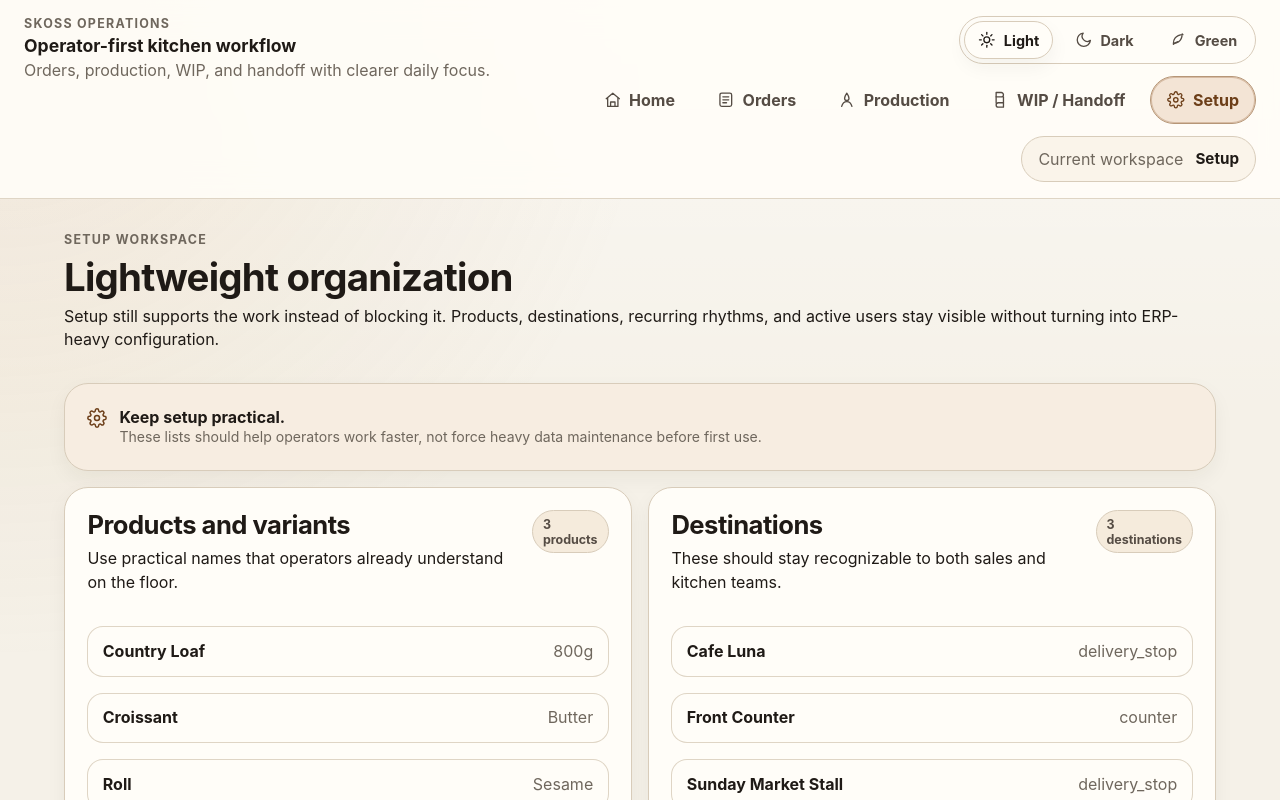
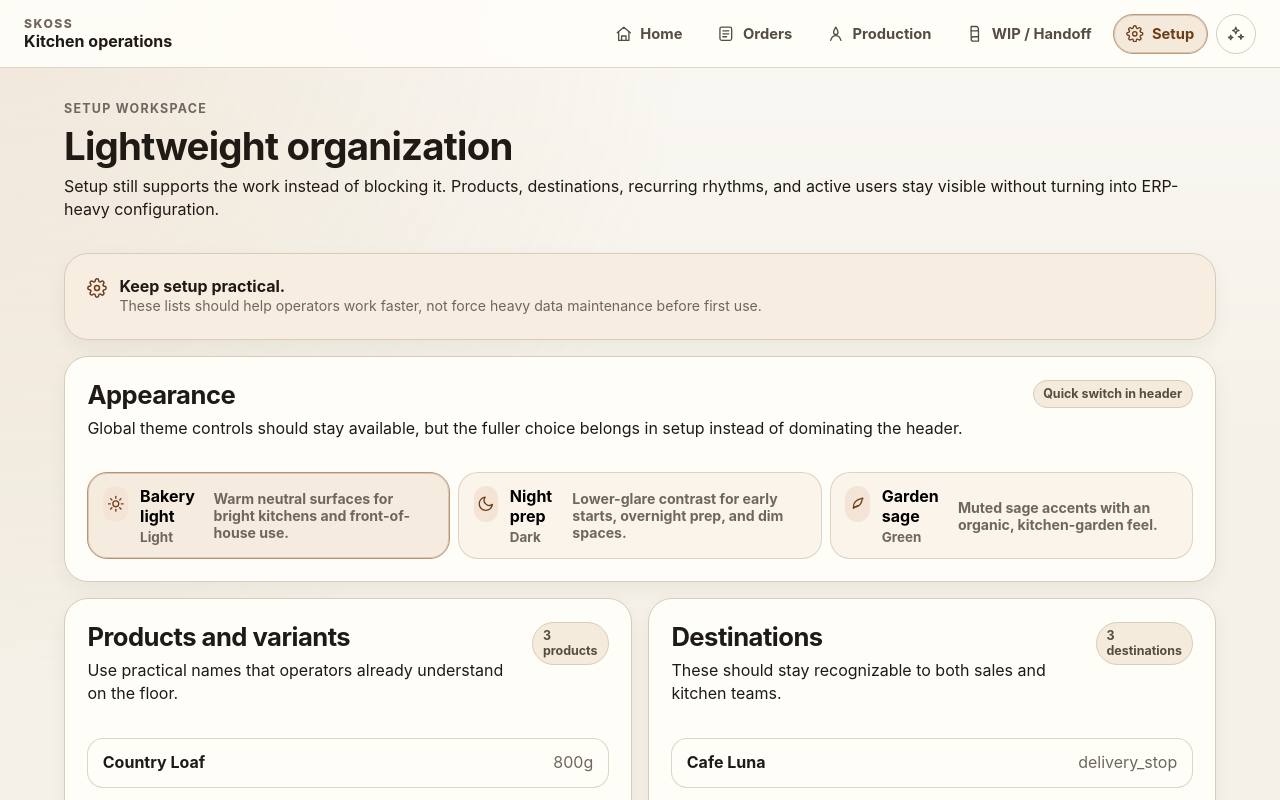
Before and after one commit to sigilabcodex/SKOSS, a Next.js app: page /setup in a window 1280 px wide. Shown: the top 800 px of the page. Built offline with nearby package versions, Linux system fonts and the light colour scheme.

Commit message:
Refine shell header and theme controls

```diff
--- a/app/globals.css
+++ b/app/globals.css
@@ -90,37 +90,37 @@
 
 :root[data-theme='garden'] {
   color-scheme: light;
-  --bg: #eef3ea;
-  --bg-accent: radial-gradient(circle at top left, rgba(56, 119, 79, 0.18), transparent 32%), linear-gradient(180deg, rgba(255, 255, 255, 0.58), transparent 28%);
-  --surface: #fcfefb;
-  --surface-soft: #f3f8f0;
-  --surface-strong: #e6f0e4;
-  --surface-contrast: #d4e8d5;
-  --surface-inset: #f5faf4;
-  --ink: #182419;
-  --ink-soft: #28442f;
-  --muted: #5d6f61;
-  --border: #c4d6c5;
-  --border-strong: #9fbc9e;
-  --accent: #2f6b43;
-  --accent-strong: #245236;
-  --accent-soft: #dcefe1;
-  --accent-ghost: rgba(47, 107, 67, 0.12);
-  --success: #25795a;
-  --success-soft: #e8f7f0;
-  --warning: #a06712;
-  --warning-soft: #fff2df;
-  --danger: #a1472f;
-  --danger-soft: #fff0eb;
-  --info: #2f6c72;
-  --info-soft: #e7f5f6;
-  --changed: #92691d;
-  --changed-soft: #fbf0dc;
-  --draft: #5c6ca6;
-  --draft-soft: #eceffa;
-  --neutral: #5d6f61;
-  --neutral-soft: #edf3ee;
-  --focus: #347a58;
+  --bg: #eef0e7;
+  --bg-accent: radial-gradient(circle at top left, rgba(123, 149, 113, 0.24), transparent 34%), linear-gradient(180deg, rgba(255, 255, 255, 0.6), transparent 30%);
+  --surface: #fbfcf8;
+  --surface-soft: #f3f5ef;
+  --surface-strong: #e7ebe1;
+  --surface-contrast: #d6dece;
+  --surface-inset: #f6f8f2;
+  --ink: #1d241d;
+  --ink-soft: #334236;
+  --muted: #667065;
+  --border: #c9d0c1;
+  --border-strong: #aab5a1;
+  --accent: #647c62;
+  --accent-strong: #4b614b;
+  --accent-soft: #e2e9dd;
+  --accent-ghost: rgba(100, 124, 98, 0.14);
+  --success: #1f7b68;
+  --success-soft: #e7f6f1;
+  --warning: #9f6b21;
+  --warning-soft: #fbf1df;
+  --danger: #a24c36;
+  --danger-soft: #fdf0ec;
+  --info: #3a667d;
+  --info-soft: #e9f2f9;
+  --changed: #8f6724;
+  --changed-soft: #f8efdf;
+  --draft: #6470a8;
+  --draft-soft: #edf0fa;
+  --neutral: #5f6d61;
+  --neutral-soft: #edf1eb;
+  --focus: #476f5a;
 }
 
 * {
@@ -218,26 +218,26 @@ textarea {
   z-index: 30;
   display: flex;
   flex-wrap: wrap;
-  align-items: flex-start;
+  align-items: center;
   justify-content: space-between;
-  gap: var(--space-5);
-  padding: var(--space-4) clamp(1rem, 2vw, 1.5rem);
+  gap: var(--space-3);
+  padding: 0.85rem clamp(1rem, 2vw, 1.5rem);
   border-bottom: 1px solid color-mix(in srgb, var(--border) 80%, transparent);
-  background: color-mix(in srgb, var(--surface) 90%, transparent);
+  background: color-mix(in srgb, var(--surface) 92%, transparent);
   backdrop-filter: blur(16px);
 }
 
 .brand-block {
-  display: grid;
-  gap: var(--space-1);
-  max-width: 32rem;
+  display: inline-grid;
+  gap: 0.15rem;
 }
 
 .brand-block strong {
-  font-size: 1.1rem;
+  font-size: 1rem;
+  line-height: 1.1;
 }
 
-.brand-block span,
+.brand-kicker,
 .status-note,
 .eyebrow,
 .list-row p,
@@ -251,27 +251,31 @@ label,
 .section-copy,
 .summary-pill,
 .stat-card span,
-.workspace-label,
-.inline-meta {
+.inline-meta,
+.theme-panel-kicker,
+.theme-menu-caption {
   color: var(--muted);
 }
 
-.shell-controls {
-  display: grid;
-  gap: var(--space-3);
-  justify-items: end;
+.brand-kicker {
+  font-size: 0.76rem;
+  letter-spacing: 0.12em;
+  text-transform: uppercase;
+  font-weight: 800;
 }
 
-.nav-stack {
-  display: grid;
-  gap: var(--space-3);
-  justify-items: end;
+.shell-controls {
+  display: flex;
+  flex-wrap: wrap;
+  align-items: center;
+  justify-content: flex-end;
+  gap: var(--space-2);
 }
 
 .shell-nav {
   display: flex;
   flex-wrap: wrap;
-  gap: var(--space-2);
+  gap: 0.45rem;
   justify-content: flex-end;
 }
 
@@ -279,13 +283,15 @@ label,
 .button-primary,
 .button-secondary,
 .button-ghost,
-.theme-chip {
+.theme-menu-button,
+.theme-menu-option,
+.theme-panel-option {
   display: inline-flex;
   align-items: center;
   justify-content: center;
   gap: var(--space-2);
-  min-height: 46px;
-  padding: 0.8rem 1rem;
+  min-height: 44px;
+  padding: 0.72rem 0.95rem;
   border-radius: var(--radius-pill);
   font-weight: 700;
   border: 1px solid transparent;
@@ -294,7 +300,15 @@ label,
 }
 
 .shell-nav-link {
+  min-height: 40px;
+  padding: 0.62rem 0.8rem;
   color: var(--ink-soft);
+  background: transparent;
+}
+
+.nav-label {
+  white-space: nowrap;
+  font-size: 0.92rem;
 }
 
 .shell-nav-link:hover,
@@ -305,8 +319,12 @@ label,
 .button-ghost:focus-visible,
 .panel-link:hover,
 .panel-link:focus-visible,
-.theme-chip:hover,
-.theme-chip:focus-visible {
+.theme-menu-button:hover,
+.theme-menu-button:focus-visible,
+.theme-menu-option:hover,
+.theme-menu-option:focus-visible,
+.theme-panel-option:hover,
+.theme-panel-option:focus-visible {
   border-color: var(--border-strong);
   background: var(--surface);
   box-shadow: var(--shadow-sm);
@@ -316,65 +334,125 @@ label,
 .button-primary:active,
 .button-secondary:active,
 .button-ghost:active,
-.theme-chip:active,
+.theme-menu-button:active,
+.theme-menu-option:active,
+.theme-panel-option:active,
 .panel-link:active {
   transform: translateY(1px);
 }
 
 .shell-nav-link.is-active {
   color: var(--accent-strong);
-  border-color: color-mix(in srgb, var(--accent) 45%, var(--border));
-  background: var(--accent-soft);
-  box-shadow: inset 0 0 0 1px color-mix(in srgb, var(--accent) 28%, transparent);
-}
-
-.workspace-indicator {
-  display: inline-flex;
-  align-items: center;
-  gap: var(--space-3);
-  padding: 0.75rem 1rem;
-  border-radius: var(--radius-pill);
-  border: 1px solid var(--border);
-  background: var(--surface-soft);
-}
-
-.workspace-indicator strong {
-  font-size: 0.95rem;
+  border-color: color-mix(in srgb, var(--accent) 42%, var(--border));
+  background: color-mix(in srgb, var(--accent-soft) 82%, var(--surface));
+  box-shadow: inset 0 0 0 1px color-mix(in srgb, var(--accent) 24%, transparent);
 }
 
 .theme-switcher {
-  display: inline-flex;
-  flex-wrap: wrap;
-  gap: var(--space-2);
-  padding: var(--space-1);
-  border-radius: var(--radius-pill);
-  border: 1px solid var(--border);
-  background: color-mix(in srgb, var(--surface) 84%, transparent);
+  position: relative;
 }
 
-.theme-chip {
-  min-height: 38px;
-  padding: 0.55rem 0.8rem;
-  font-size: 0.9rem;
-  background: transparent;
+.theme-switcher summary {
+  list-style: none;
+}
+
+.theme-switcher summary::-webkit-details-marker {
+  display: none;
+}
+
+.theme-menu-button {
+  min-height: 40px;
+  min-width: 40px;
+  padding: 0;
+  border-radius: var(--radius-pill);
+  border-color: var(--border);
+  background: color-mix(in srgb, var(--surface) 88%, transparent);
   color: var(--ink-soft);
 }
 
-.theme-chip.is-active {
-  background: var(--surface);
-  border-color: var(--border);
-  color: var(--ink);
-  box-shadow: var(--shadow-sm);
+.theme-menu {
+  position: absolute;
+  top: calc(100% + 0.55rem);
+  right: 0;
+  width: min(20rem, calc(100vw - 2rem));
+  padding: 0.85rem;
+  border-radius: var(--radius-lg);
+  border: 1px solid var(--border);
+  background: color-mix(in srgb, var(--surface) 97%, transparent);
+  box-shadow: var(--shadow-md);
 }
 
-html[data-theme='light'] .theme-chip[data-theme-option='light'],
-html[data-theme='dark'] .theme-chip[data-theme-option='dark'],
-html[data-theme='garden'] .theme-chip[data-theme-option='garden'],
-.theme-chip[aria-pressed='true'] {
-  background: var(--surface);
-  border-color: var(--border);
-  color: var(--ink);
-  box-shadow: var(--shadow-sm);
+.theme-menu-header {
+  display: flex;
+  gap: var(--space-2);
+  align-items: flex-start;
+  padding: 0.2rem 0.15rem 0.8rem;
+}
+
+.theme-menu-options,
+.theme-panel {
+  display: grid;
+  gap: var(--space-2);
+}
+
+.theme-menu-option,
+.theme-panel-option {
+  width: 100%;
+  justify-content: flex-start;
+  min-height: auto;
+  padding: 0.8rem 0.9rem;
+  border-radius: var(--radius-lg);
+  background: var(--surface-soft);
+  border-color: color-mix(in srgb, var(--border) 82%, transparent);
+  text-align: left;
+}
+
+.theme-menu-option-main,
+.theme-panel-header {
+  display: flex;
+  align-items: flex-start;
+  gap: var(--space-3);
+}
+
+.theme-menu-option-main > span:last-child,
+.theme-panel-header > span:last-child {
+  display: grid;
+  gap: 0.2rem;
+}
+
+.theme-menu-icon-wrap,
+.theme-panel-icon-wrap {
+  display: inline-flex;
+  align-items: center;
+  justify-content: center;
+  width: 2.25rem;
+  height: 2.25rem;
+  border-radius: var(--radius-md);
+  background: var(--accent-soft);
+  color: var(--accent-strong);
+}
+
+.theme-menu-caption,
+.theme-panel-kicker {
+  display: block;
+  font-size: 0.84rem;
+}
+
+html[data-theme='light'] .theme-menu-option[data-theme-option='light'],
+html[data-theme='dark'] .theme-menu-option[data-theme-option='dark'],
+html[data-theme='garden'] .theme-menu-option[data-theme-option='garden'],
+html[data-theme='light'] .theme-panel-option[data-theme-option='light'],
+html[data-theme='dark'] .theme-panel-option[data-theme-option='dark'],
+html[data-theme='garden'] .theme-panel-option[data-theme-option='garden'],
+.theme-menu-option[aria-pressed='true'],
+.theme-panel-option[aria-pressed='true'] {
+  border-color: color-mix(in srgb, var(--accent) 45%, var(--border));
+  background: color-mix(in srgb, var(--accent-soft) 72%, var(--surface));
+  box-shadow: inset 0 0 0 1px color-mix(in srgb, var(--accent) 24%, transparent);
+}
+
+.theme-panel {
+  grid-template-columns: repeat(auto-fit, minmax(220px, 1fr));
 }
 
 .shell-main {
@@ -807,7 +885,9 @@ html[data-theme='garden'] .theme-chip[data-theme-option='garden'],
 .button-primary:disabled,
 .button-secondary:disabled,
 .button-ghost:disabled,
-.theme-chip:disabled {
+.theme-menu-button:disabled,
+.theme-menu-option:disabled,
+.theme-panel-option:disabled {
   cursor: not-allowed;
   opacity: 0.68;
   box-shadow: none;
@@ -1133,16 +1213,14 @@ select:disabled {
   .action-row,
   .line-entry-top,
   .list-feedback-row,
-  .progress-row,
-  .workspace-indicator {
+  .progress-row {
     flex-direction: column;
     align-items: stretch;
   }
 
-  .shell-controls,
-  .nav-stack {
+  .shell-controls {
     width: 100%;
-    justify-items: stretch;
+    justify-content: space-between;
   }
 
   .shell-nav {
@@ -1153,9 +1231,14 @@ select:disabled {
   .button-primary,
   .button-secondary,
   .button-ghost,
-  .theme-chip {
+  .theme-menu-button {
     width: fit-content;
     max-width: 100%;
+  }
+
+  .theme-menu {
+    left: 0;
+    right: auto;
   }
 
   .compact-form,
--- a/app/layout.tsx
+++ b/app/layout.tsx
@@ -13,20 +13,7 @@ const themeInitScript = `
 (() => {
   const storageKey = 'skoss-theme';
   const savedTheme = window.localStorage.getItem(storageKey);
-  const theme = savedTheme || 'light';
-  document.documentElement.dataset.theme = theme;
-
-  const syncThemeButtons = () => {
-    document.querySelectorAll('[data-theme-option]').forEach((button) => {
-      button.setAttribute('aria-pressed', String(button.getAttribute('data-theme-option') === theme));
-    });
-  };
-
-  if (document.readyState === 'loading') {
-    document.addEventListener('DOMContentLoaded', syncThemeButtons, { once: true });
-  } else {
-    syncThemeButtons();
-  }
+  document.documentElement.dataset.theme = savedTheme || 'light';
 })();
 `;
 
--- a/app/setup/page.tsx
+++ b/app/setup/page.tsx
@@ -1,5 +1,6 @@
 import { formatDateLabel, formatTemplateScheduleLabel } from '@/lib/domain/formatters';
 import { getSetupWorkspace } from '@/lib/server/demo-data';
+import { ThemeSwitcher } from '@/components/theme-switcher';
 import { SetupIcon, SparklesIcon } from '@/components/ui-icons';
 
 export default async function SetupPage() {
@@ -24,6 +25,17 @@ export default async function SetupPage() {
           <strong>Keep setup practical.</strong>
           <p className="helper-text no-margin">These lists should help operators work faster, not force heavy data maintenance before first use.</p>
         </div>
+      </section>
+
+      <section className="panel page-stack">
+        <div className="table-header-row">
+          <div>
+            <h2>Appearance</h2>
+            <p>Global theme controls should stay available, but the fuller choice belongs in setup instead of dominating the header.</p>
+          </div>
+          <span className="summary-pill">Quick switch in header</span>
+        </div>
+        <ThemeSwitcher variant="panel" />
       </section>
 
       <section className="grid-two">
--- a/components/app-shell.tsx
+++ b/components/app-shell.tsx
@@ -1,3 +1,4 @@
+import Link from 'next/link';
 import type { ReactNode } from 'react';
 import { PrimaryNav } from '@/components/primary-nav';
 import { ThemeSwitcher } from '@/components/theme-switcher';
@@ -6,14 +7,13 @@ export function AppShell({ children }: { children?: ReactNode }) {
   return (
     <div className="shell">
       <header className="shell-header">
-        <div className="brand-block">
-          <span className="eyebrow no-margin">SKOSS operations</span>
-          <strong>Operator-first kitchen workflow</strong>
-          <span>Orders, production, WIP, and handoff with clearer daily focus.</span>
-        </div>
+        <Link href="/" className="brand-block" aria-label="SKOSS home">
+          <span className="brand-kicker">SKOSS</span>
+          <strong>Kitchen operations</strong>
+        </Link>
         <div className="shell-controls">
+          <PrimaryNav />
           <ThemeSwitcher />
-          <PrimaryNav />
         </div>
       </header>
       <main className="shell-main">{children}</main>
--- a/components/primary-nav.tsx
+++ b/components/primary-nav.tsx
@@ -13,7 +13,7 @@ function NavLink({ href, label, active, children }: { href: '/' | '/orders' | '/
       aria-current={active ? 'page' : undefined}
     >
       {children}
-      <span>{label}</span>
+      <span className="nav-label">{label}</span>
     </Link>
   );
 }
@@ -27,20 +27,7 @@ export function PrimaryNav() {
   const isHandoff = pathname.startsWith('/handoff');
   const isSetup = pathname.startsWith('/setup');
 
-  const activeLabel = isHome
-    ? 'Home'
-    : isOrders
-      ? 'Orders'
-      : isProduction
-        ? 'Production'
-        : isHandoff
-          ? 'WIP / Handoff'
-          : isSetup
-            ? 'Setup'
-            : 'Workspace';
-
   return (
-    <div className="nav-stack">
     <nav className="shell-nav" aria-label="Primary">
       <NavLink href="/" label="Home" active={isHome}>
         <HomeIcon className="nav-icon" />
@@ -58,10 +45,5 @@ export function PrimaryNav() {
         <SetupIcon className="nav-icon" />
       </NavLink>
     </nav>
-      <div className="workspace-indicator" aria-live="polite">
-        <span className="workspace-label">Current workspace</span>
-        <strong>{activeLabel}</strong>
-      </div>
-    </div>
   );
 }
--- a/components/theme-switcher.tsx
+++ b/components/theme-switcher.tsx
@@ -1,35 +1,16 @@
 'use client';
 
-import { LeafIcon, MoonIcon, SunIcon } from '@/components/ui-icons';
+import { applyThemeState, themeOptions } from '@/lib/theme';
+import { SparklesIcon } from '@/components/ui-icons';
 
-type ThemeName = 'light' | 'dark' | 'garden';
-
-type ThemeOption = {
-  name: ThemeName;
-  label: string;
-  icon: typeof SunIcon;
+type ThemeSwitcherProps = {
+  variant?: 'compact' | 'panel';
 };
 
-const themeOptions: ThemeOption[] = [
-  { name: 'light', label: 'Light', icon: SunIcon },
-  { name: 'dark', label: 'Dark', icon: MoonIcon },
-  { name: 'garden', label: 'Green', icon: LeafIcon },
-];
-
-const storageKey = 'skoss-theme';
-
-function applyThemeState(theme: ThemeName) {
-  document.documentElement.dataset.theme = theme;
-  window.localStorage.setItem(storageKey, theme);
-
-  document.querySelectorAll<HTMLButtonElement>('[data-theme-option]').forEach((button) => {
-    button.setAttribute('aria-pressed', String(button.dataset.themeOption === theme));
-  });
-}
-
-export function ThemeSwitcher() {
+export function ThemeSwitcher({ variant = 'compact' }: ThemeSwitcherProps) {
+  if (variant === 'panel') {
     return (
-    <div className="theme-switcher" role="group" aria-label="Theme switcher">
+      <div className="theme-panel" role="group" aria-label="Appearance theme">
         {themeOptions.map((option) => {
           const Icon = option.icon;
 
@@ -37,16 +18,75 @@ export function ThemeSwitcher() {
             <button
               key={option.name}
               type="button"
-            className="theme-chip"
+              className="theme-panel-option"
               data-theme-option={option.name}
               onClick={() => applyThemeState(option.name)}
               aria-pressed="false"
             >
+              <span className="theme-panel-header">
+                <span className="theme-panel-icon-wrap">
                   <Icon className="button-icon" />
-            <span>{option.label}</span>
+                </span>
+                <span>
+                  <strong>{option.label}</strong>
+                  <span className="theme-panel-kicker">{option.shortLabel}</span>
+                </span>
+              </span>
+              <span className="helper-text">{option.description}</span>
             </button>
           );
         })}
       </div>
     );
   }
+
+  return (
+    <details className="theme-switcher">
+      <summary className="theme-menu-button" aria-label="Open appearance menu">
+        <SparklesIcon className="button-icon" />
+      </summary>
+      <div className="theme-menu" aria-label="Theme options">
+        <div className="theme-menu-header">
+          <SparklesIcon className="button-icon" />
+          <div>
+            <strong>Appearance</strong>
+            <p className="helper-text no-margin">Quick switch. Full controls stay in Setup.</p>
+          </div>
+        </div>
+        <div className="theme-menu-options">
+          {themeOptions.map((option) => {
+            const Icon = option.icon;
+
+            return (
+              <button
+                key={option.name}
+                type="button"
+                className="theme-menu-option"
+                data-theme-option={option.name}
+                aria-pressed="false"
+                onClick={(event) => {
+                  applyThemeState(option.name);
+                  const details = event.currentTarget.closest('details');
+
+                  if (details instanceof HTMLDetailsElement) {
+                    details.open = false;
+                  }
+                }}
+              >
+                <span className="theme-menu-option-main">
+                  <span className="theme-menu-icon-wrap">
+                    <Icon className="button-icon" />
+                  </span>
+                  <span>
+                    <strong>{option.label}</strong>
+                    <span className="theme-menu-caption">{option.description}</span>
+                  </span>
+                </span>
+              </button>
+            );
+          })}
+        </div>
+      </div>
+    </details>
+  );
+}
--- /dev/null
+++ b/lib/theme.ts
@@ -0,0 +1,46 @@
+import { LeafIcon, MoonIcon, SunIcon } from '@/components/ui-icons';
+
+export type ThemeName = 'light' | 'dark' | 'garden';
+
+export type ThemeOption = {
+  name: ThemeName;
+  label: string;
+  shortLabel: string;
+  description: string;
+  icon: typeof SunIcon;
+};
+
+export const storageKey = 'skoss-theme';
+
+export const themeOptions: ThemeOption[] = [
+  {
+    name: 'light',
+    label: 'Bakery light',
+    shortLabel: 'Light',
+    description: 'Warm neutral surfaces for bright kitchens and front-of-house use.',
+    icon: SunIcon,
+  },
+  {
+    name: 'dark',
+    label: 'Night prep',
+    shortLabel: 'Dark',
+    description: 'Lower-glare contrast for early starts, overnight prep, and dim spaces.',
+    icon: MoonIcon,
+  },
+  {
+    name: 'garden',
+    label: 'Garden sage',
+    shortLabel: 'Green',
+    description: 'Muted sage accents with an organic, kitchen-garden feel.',
+    icon: LeafIcon,
+  },
+];
+
+export function applyThemeState(theme: ThemeName) {
+  document.documentElement.dataset.theme = theme;
+  window.localStorage.setItem(storageKey, theme);
+}
+
+export function getThemeOption(theme: ThemeName) {
+  return themeOptions.find((option) => option.name === theme) ?? themeOptions[0];
+}
```
Also changed, not shown: 1 other file (tests, documents, lock files or other folders). Lines whose indentation alone changed are shown as unchanged.
